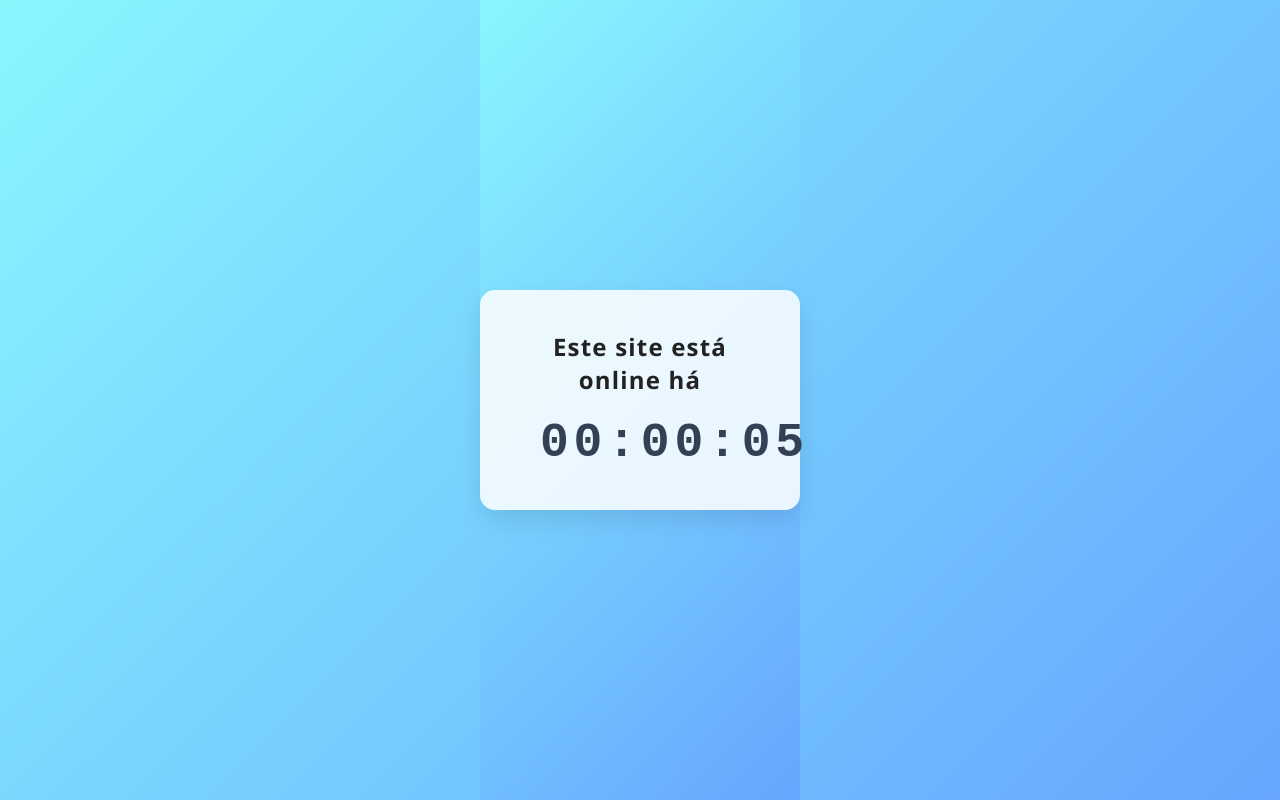
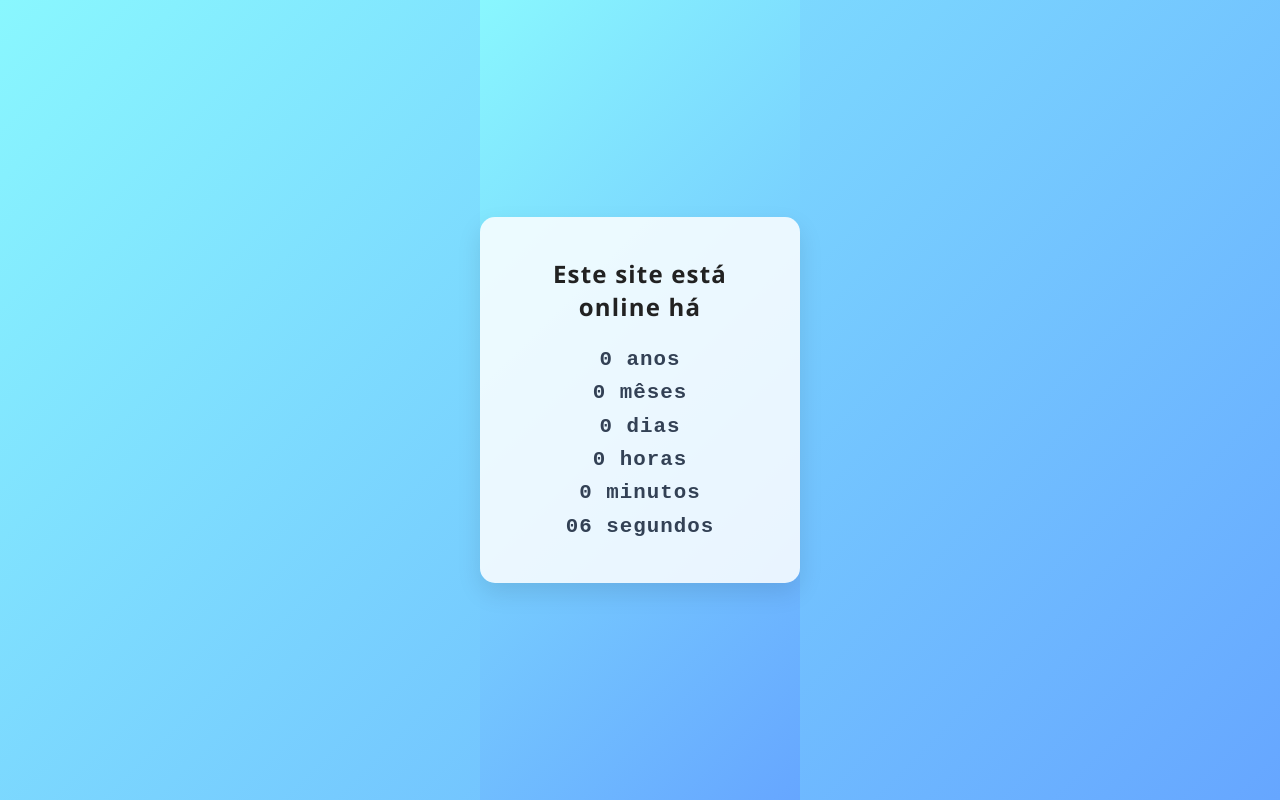
Before and after one commit to Gustaxxss/counter, a plain HTML site: page index.html in a window 1280 px wide. Drawn offline with Linux system fonts and the light colour scheme.

Commit message:
Update index.html

```diff
--- a/index.html
+++ b/index.html
@@ -3,9 +3,8 @@
 <head>
   <meta charset="UTF-8" />
   <meta name="viewport" content="width=device-width, initial-scale=1" />
-  <title>Tempo Online</title>
+  <title>Tempo Online Detalhado</title>
   <style>
-    /* Reset básico */
     * {
       margin: 0;
       padding: 0;
@@ -41,11 +40,12 @@
     }
 
     .timer {
-      font-size: 3rem;
+      font-size: 1.3rem;
       font-weight: 700;
       font-family: 'Courier New', Courier, monospace;
       color: #334155;
-      letter-spacing: 0.1em;
+      letter-spacing: 0.05em;
+      line-height: 1.6;
     }
 
     @media (max-width: 400px) {
@@ -57,7 +57,7 @@
         font-size: 1.2rem;
       }
       .timer {
-        font-size: 2.5rem;
+        font-size: 1rem;
       }
     }
   </style>
@@ -65,29 +65,51 @@
 <body>
   <div class="container">
     <div class="message">Este site está online há</div>
-    <div class="timer" id="timer">00:00:00</div>
+    <div class="timer" id="timer">
+      <!-- tempo detalhado vai aparecer aqui -->
+    </div>
   </div>
 
   <script>
-    let segundos = parseInt(localStorage.getItem('tempoOnline')) || 0;
+    let segundosTotais = parseInt(localStorage.getItem('tempoOnline')) || 0;
 
-    function formatarTempo(s) {
-      const hrs = Math.floor(s / 3600);
-      const mins = Math.floor((s % 3600) / 60);
-      const segs = s % 60;
+    function formatarDetalhado(segundos) {
+      const anos = Math.floor(segundos / (365 * 24 * 3600));
+      segundos %= 365 * 24 * 3600;
+
+      const meses = Math.floor(segundos / (30 * 24 * 3600));
+      segundos %= 30 * 24 * 3600;
+
+      const dias = Math.floor(segundos / (24 * 3600));
+      segundos %= 24 * 3600;
+
+      const horas = Math.floor(segundos / 3600);
+      segundos %= 3600;
+
+      const minutos = Math.floor(segundos / 60);
+      segundos %= 60;
 
       const pad = (n) => (n < 10 ? "0" + n : n);
-      return `${pad(hrs)}:${pad(mins)}:${pad(segs)}`;
+
+      return `
+        ${anos} ano${anos !== 1 ? 's' : ''} <br/>
+        ${meses} mês${meses !== 1 ? 'es' : ''} <br/>
+        ${dias} dia${dias !== 1 ? 's' : ''} <br/>
+        ${horas} hora${horas !== 1 ? 's' : ''} <br/>
+        ${minutos} minuto${minutos !== 1 ? 's' : ''} <br/>
+        ${pad(segundos)} segundo${segundos !== 1 ? 's' : ''}
+      `;
     }
 
     function atualizarTimer() {
-      segundos++;
-      document.getElementById("timer").textContent = formatarTempo(segundos);
-      localStorage.setItem('tempoOnline', segundos);
+      segundosTotais++;
+      localStorage.setItem('tempoOnline', segundosTotais);
+      document.getElementById('timer').innerHTML = formatarDetalhado(segundosTotais);
     }
 
+    // Atualiza a cada segundo e já mostra ao carregar
+    atualizarTimer();
     setInterval(atualizarTimer, 1000);
-    document.getElementById("timer").textContent = formatarTempo(segundos);
   </script>
 </body>
 </html>
```
